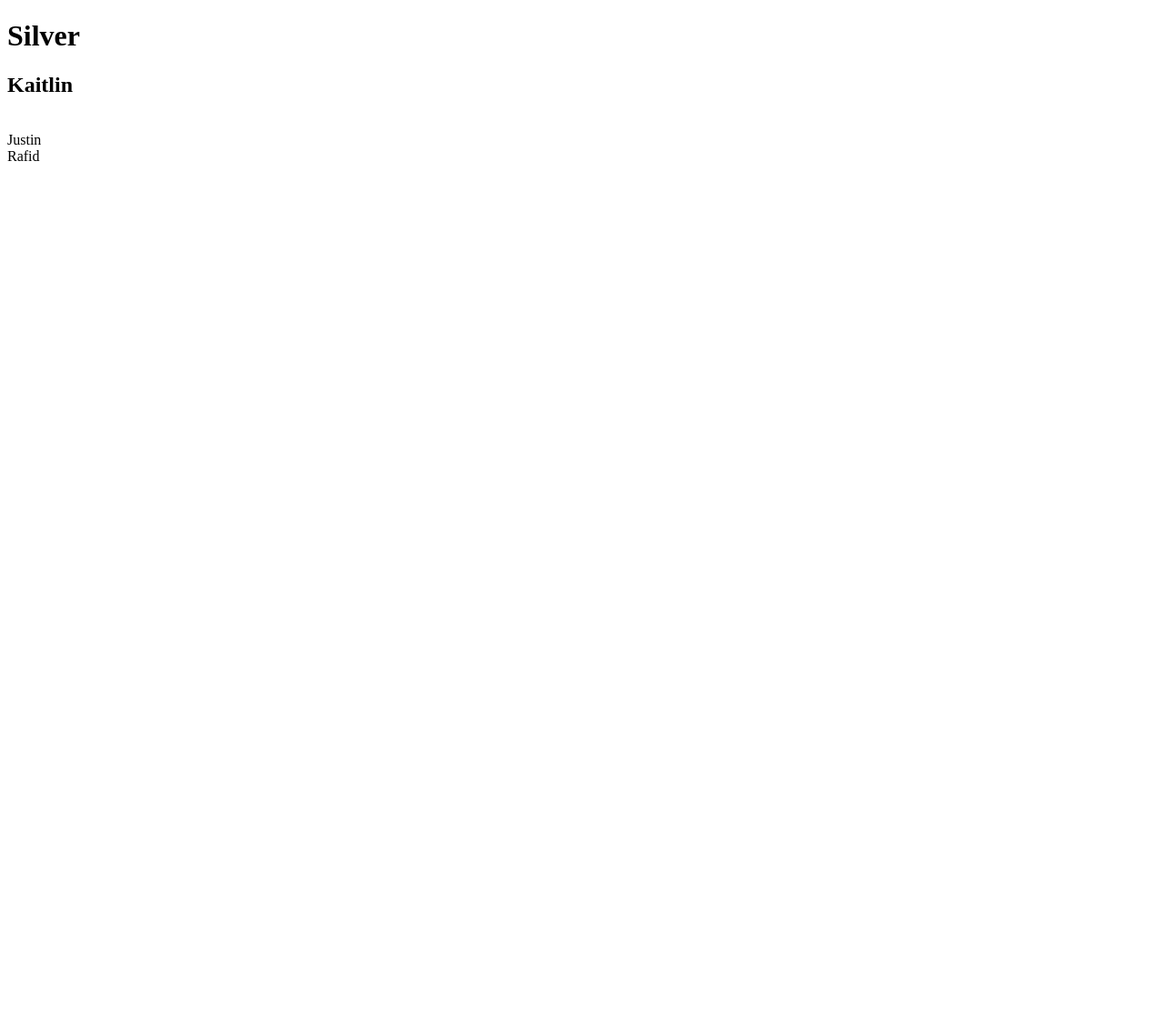
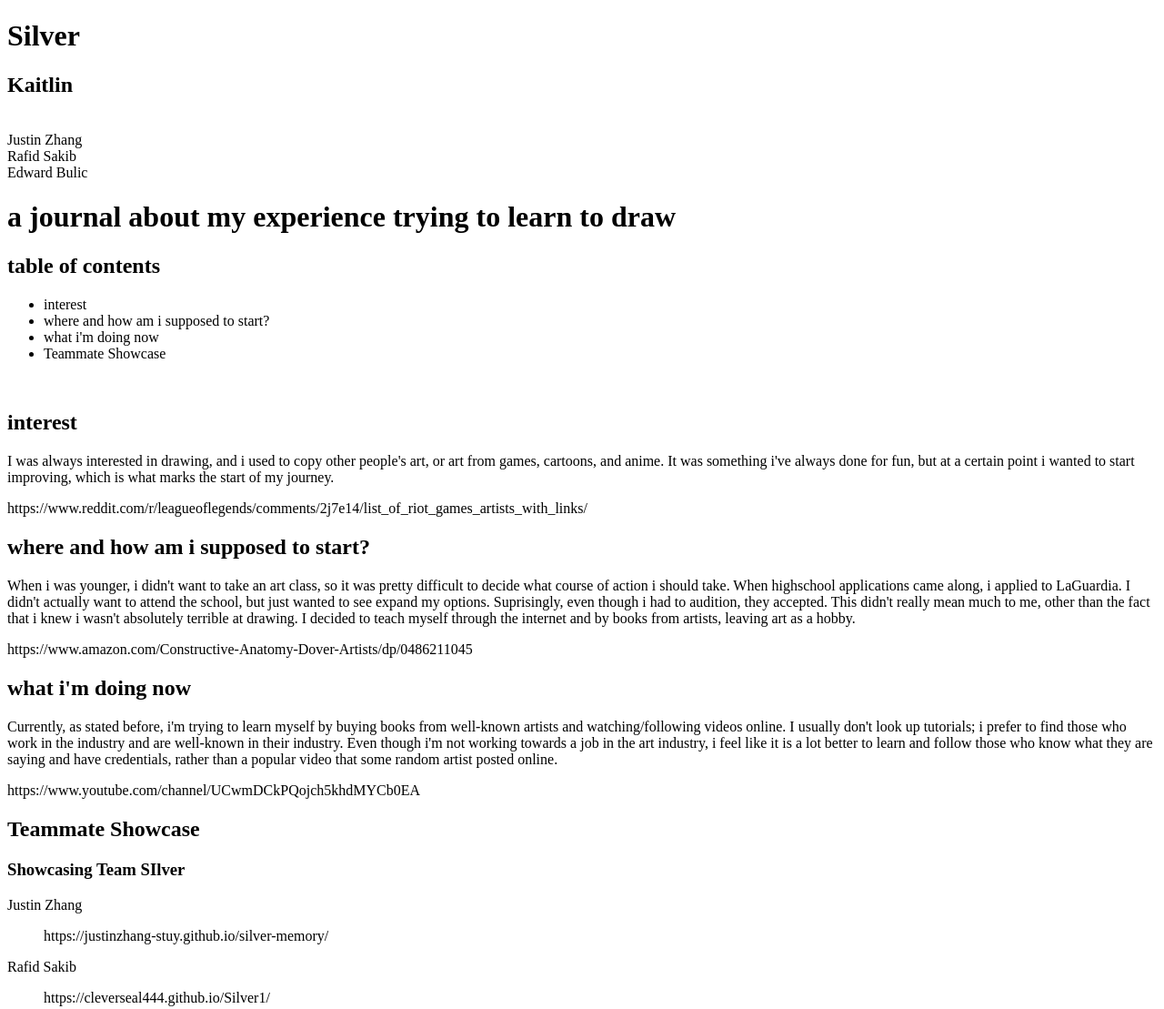
Before and after one commit to kaitlin-ho/web, a plain HTML site: page index.html in a window 1280 px wide. Shown: the top 1109 px of the page at 91% size. Before the commit the page ends 800 px from the top, so only its background shows below. Drawn offline with Linux system fonts and the light colour scheme.

Commit message:
Update index.html

```diff
--- a/index.html
+++ b/index.html
@@ -1,6 +1,53 @@
 <!DOCTYPE html>
 <html> <!-- NOTE: / ends formatting (in this case) -->
-  <title> Pooh </title> <!-- puts title as "Pooh" -->
-  <h1> Silver <!-- team name -->
-  <h2> Kaitlin </h2> <br> Justin <br> Rafid <!-- my name h1 and then teammates names' in default font, one per line -->
+  <title> Pooh </title> <!-- puts title -->
+
+<!--
+Kaitlin Ho
+IntroCS pd2 sec2
+HW03 -- Thank you for coming to my TED talk
+2021-2-9
+-->
+
+<h1> Silver <!-- team name -->
+  <h2> Kaitlin </h2> <br> Justin Zhang <br> Rafid Sakib <br> Edward Bulic <!-- my name h1 and then teammates names' in default font, one per line -->
 </html>
+
+<h1> a journal about my experience trying to learn to draw </h1>
+<h2> table of contents </h2>
+<ul>
+  <li> interest </li>
+  <li> where and how am i supposed to start? </li>
+  <li> what i'm doing now </li>
+  <li> Teammate Showcase </li>
+</ul> <br>
+<!-- table of contents -->
+
+<h2> interest </h2>
+<p> I was always interested in drawing, and i used to copy other people's art, or art from games, cartoons, and anime. It was something i've always done for fun, but at a certain point i wanted to start improving, which is what marks the start of my journey. </p>
+<a> https://www.reddit.com/r/leagueoflegends/comments/2j7e14/list_of_riot_games_artists_with_links/ </a>
+<!-- when looking at the dictionary, <p></p>'s results was a block of text encased in a box, but this doesn't occur for me.
+for links i used <a></a> but the links on the website were not hyperlinks and looked like normal text-->
+
+
+<h2> where and how am i supposed to start? </h2>
+<p> When i was younger, i didn't want to take an art class, so it was pretty difficult to decide what course of action i should take. When highschool applications came along, i applied to LaGuardia. I didn't actually want to attend the school, but just wanted to see
+expand my options. Suprisingly, even though i had to audition, they accepted. This didn't really mean much to me, other than the fact that i knew i wasn't absolutely terrible at drawing. I decided to teach myself through the internet and by books from artists, leaving
+art as a hobby. </p>
+<a> https://www.amazon.com/Constructive-Anatomy-Dover-Artists/dp/0486211045 </a>
+
+<h2> what i'm doing now </h2>
+<p> Currently, as stated before, i'm trying to learn myself by buying books from well-known artists and watching/following videos online. I usually don't look up tutorials; i prefer to find those who work in the industry and are well-known in their industry. Even though
+i'm not working towards a job in the art industry, i feel like it is a lot better to learn and follow those who know what they are saying and have credentials, rather than a popular video that some random artist posted online. </p>
+<a> https://www.youtube.com/channel/UCwmDCkPQojch5khdMYCb0EA </a>
+
+<h2> Teammate Showcase </h2>
+<h3> Showcasing Team SIlver </h3>
+Justin Zhang
+<ul> <a> https://justinzhang-stuy.github.io/silver-memory/ </a> </ul>
+Rafid Sakib
+<ul> <a> https://cleverseal444.github.io/Silver1/ </a> </ul>
+Edward Bulic <!-- could not find link -->
+<ul> <a>  </a> </ul>
+
+</html>
```
